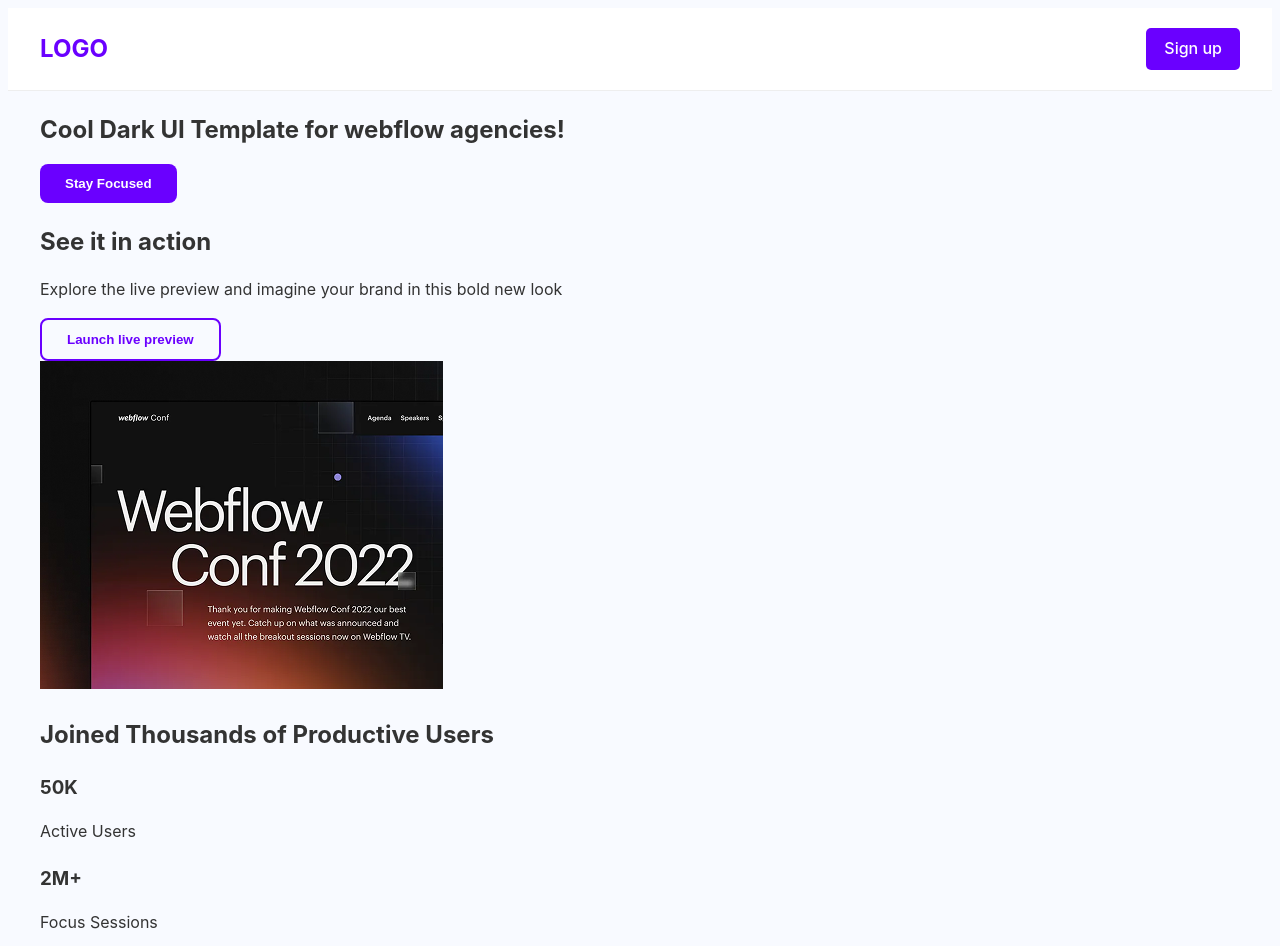
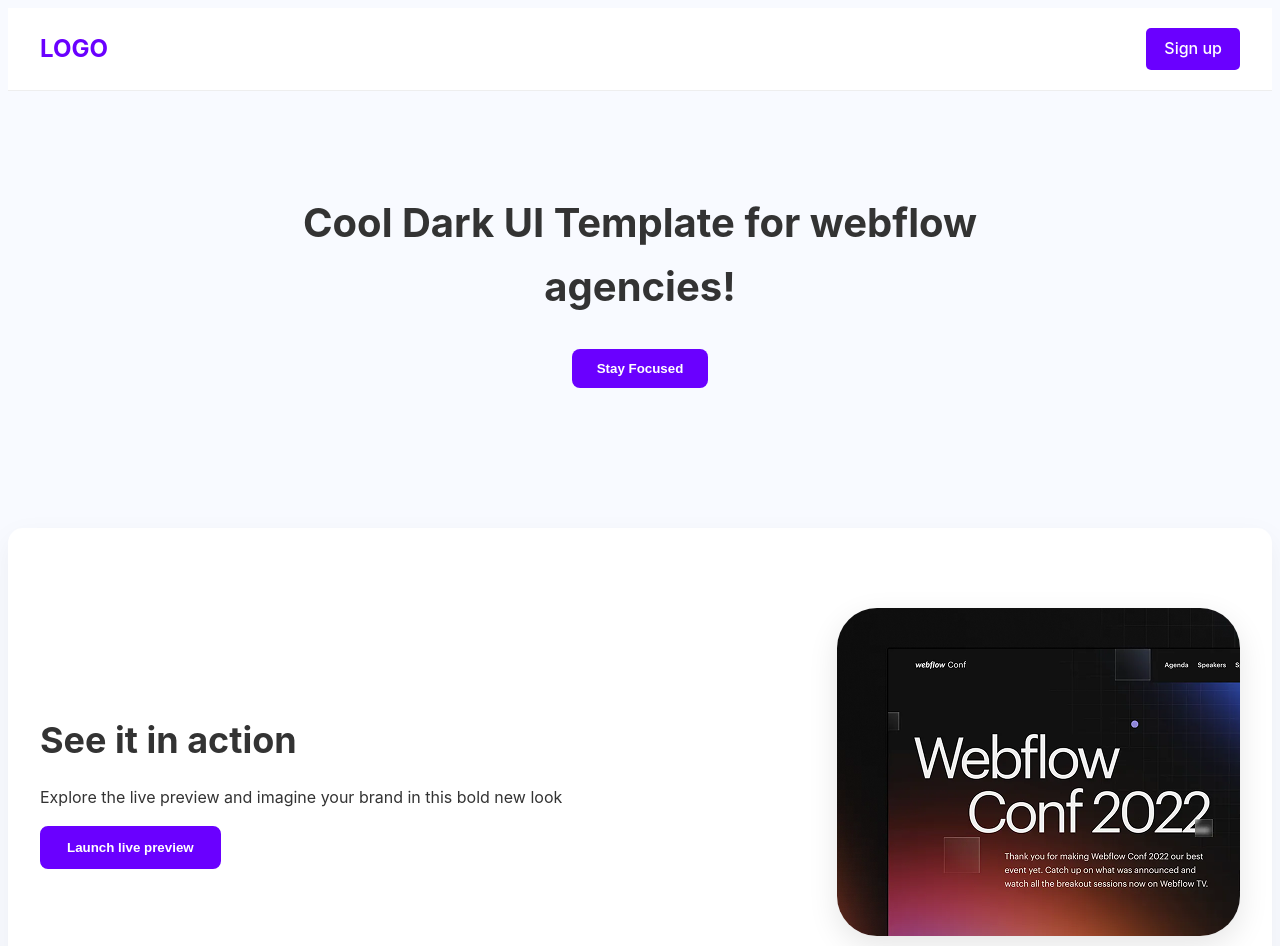
Before and after one commit to Asadkhokon/B12A01-landing-launchpad, a plain HTML site: page index.html in a window 1280 px wide. Shown: the top 946 px of the page. Drawn offline with Linux system fonts and the light colour scheme.

```diff
--- a/Style/style.css
+++ b/Style/style.css
@@ -43,8 +43,8 @@ a {
     background-color: #5500dd;
 }
 .secondary-button{
-    background-color: transparent;
-    color: #6a00ff;
+    background-color: #6a00ff;
+    color: #fff;
     border: 2px solid #6a00ff;
 }
 .secondary-button:hover{
@@ -80,3 +80,50 @@ a {
     padding: 8px 18px;
     border-radius: 5px;
 }
+
+/*Hero section*/
+.hero-section {
+    text-align: center;
+    padding: 100px 0;
+    background-color: #f8faff;
+}
+.hero-section h1 {
+    font-size: 40px;
+    max-width: 800px;
+    margin: 0 auto 30px auto;
+    color: #333;
+}
+
+.action-section {
+    padding: 80px 0;
+    background-color: #fff;
+    border-radius: 15px;
+    margin: 40px auto;
+    box-shadow: 0 10px 30px rgba(0,0,0,0.05);
+}
+
+.action-section .container {
+    display: flex;
+    align-items: center;
+    justify-content: space-between;
+    gap: 50px;
+}
+
+.action-section .content-left {
+    flex: 1;
+}
+.action-section .content-left h2 {
+    font-size: 36px;
+    color: #333;
+}
+
+.action-section .image-right {
+    flex: 1;
+    text-align: right;
+}
+.action-section .image-right img {
+    max-width: 100%;
+    height: auto;
+    border-radius: 40px;
+    box-shadow: 0 10px 30px rgba(0,0,0,0.1);
+}
```
